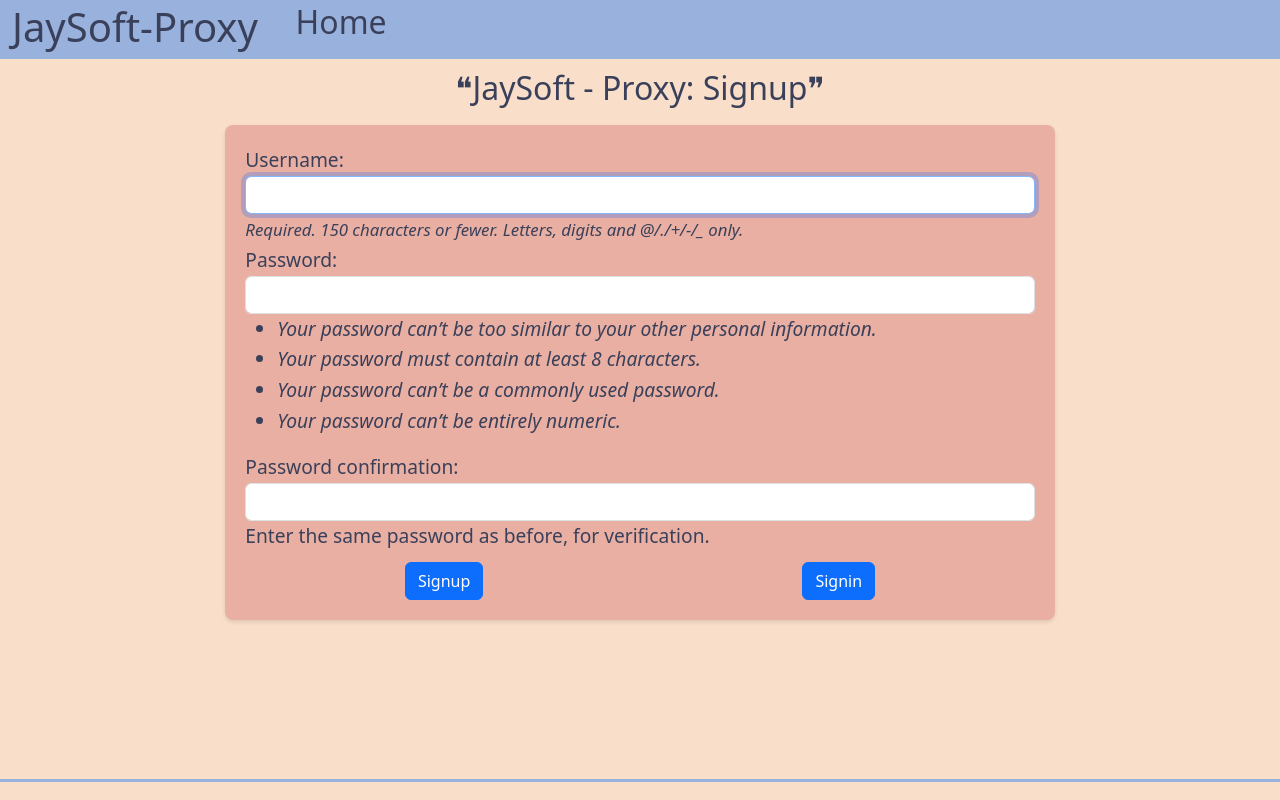
After one commit to iamjpsonkar/JaySoft-Proxy, a Django app: page /proxy/signup/ in a window 1280 px wide. The commit adds this page. Run offline with Django 5.2, Linux system fonts and the light colour scheme.

Commit message:
Added Signup and Signin

```diff
--- a/JS_Proxy/urls.py
+++ b/JS_Proxy/urls.py
@@ -20,7 +20,7 @@ from proxy import views
 
 urlpatterns = [
     path('admin/', admin.site.urls),
-    path('',views.ProxyView.as_view()),
+    path('',views.ProxyView.as_view(),name='home'),
     path('proxy/', include('proxy.urls')),
     path('proxy/server/', include('proxy_server.urls')),
     path('proxy/consumer/', include('proxy_consumer.urls')),
--- a/proxy/urls.py
+++ b/proxy/urls.py
@@ -1,6 +1,10 @@
 from django.urls import path
-from .views import ProxyView
+from .views import (
+    ProxyView, SignupView, SigninView
+)
 
 urlpatterns = [
-    path('', ProxyView.as_view(), name='proxy'),
+    path('', ProxyView.as_view(), name='proxy_home'),
+    path('signup/', SignupView.as_view(), name='proxy_signup'),
+    path('signin/', SigninView.as_view(), name='proxy_signin'),
 ]
--- a/proxy/views.py
+++ b/proxy/views.py
@@ -1,11 +1,46 @@
-from django.shortcuts import render
+from django.shortcuts import render, redirect
+from django.contrib.auth.forms import UserCreationForm, AuthenticationForm
+from django.contrib.auth import login, authenticate
 from django.views import View
+from django.http import HttpResponse
 
 
 page_args = {
-    "title":"ProxyHome"
+    "title":"ProxyHome",
+    "title_url":"proxy"
 }
 
 class ProxyView(View):
     def get(self, request):
         return render(request,'proxy/index.html', page_args)
+
+class SignupView(View):
+    def get(self, request):
+        form = UserCreationForm()
+        return render(request, 'proxy/signup.html', {'form': form})
+
+    def post(self, request):
+        form = UserCreationForm(request.POST)
+        if form.is_valid():
+            form.save()
+            username = form.cleaned_data.get('username')
+            raw_password = form.cleaned_data.get('password1')
+            user = authenticate(username=username, password=raw_password)
+            login(request, user)
+            return redirect('home')
+        else:
+            return render(request, 'proxy/signup.html', {'form': form})
+
+class SigninView(View):
+    def get(self, request):
+        form = AuthenticationForm()
+        return render(request, 'proxy/signin.html', {'form': form})
+
+    def post(self, request):
+        form = AuthenticationForm(request, data=request.POST)
+        if form.is_valid():
+            user = form.get_user()
+            login(request, user)
+            return redirect('home')
+        else:
+            return render(request, 'proxy/signin.html', {'form': form})
--- a/proxy_consumer/urls.py
+++ b/proxy_consumer/urls.py
@@ -2,5 +2,5 @@ from django.urls import path
 from .views import ProxyConsumerView
 
 urlpatterns = [
-    path('', ProxyConsumerView.as_view(), name='proxy_consumer'),
+    path('', ProxyConsumerView.as_view(), name='consumer_home'),
 ]
--- a/proxy_consumer/views.py
+++ b/proxy_consumer/views.py
@@ -2,7 +2,8 @@ from django.shortcuts import render
 from django.views import View
 
 page_args = {
-    "title":"ConsumerHome"
+    "title":"ConsumerHome",
+    "title_url":"/proxy/consumer"
 }
 
 class ProxyConsumerView(View):
--- a/proxy_server/urls.py
+++ b/proxy_server/urls.py
@@ -2,5 +2,5 @@ from django.urls import path
 from .views import ProxyServerView
 
 urlpatterns = [
-    path('', ProxyServerView.as_view(), name='proxy_server'),
+    path('', ProxyServerView.as_view(), name='server_home'),
 ]
--- a/proxy_server/views.py
+++ b/proxy_server/views.py
@@ -2,7 +2,8 @@ from django.shortcuts import render
 from django.views import View
 
 page_args = {
-    "title":"ServerHome"
+    "title":"ServerHome",
+    "title_url":"/proxy/server"
 }
 
 class ProxyServerView(View):
--- a/templates/base.html
+++ b/templates/base.html
@@ -12,12 +12,12 @@
             <div class="row">
                 <div class="flex-col">
                     <div>
-                        <a href="/proxy">
+                        <a href="/">
                             <h1>JaySoft-Proxy</h1>
                         </a>
                     </div>
                     <div>
-                        <a href=".">
+                        <a href={{ title_url|default:"." }}>
                             <h2>{{ title|default:"Home" }}</h2>
                         </a>
                     </div>
--- /dev/null
+++ b/templates/proxy/signup.html
@@ -0,0 +1,52 @@
+<!DOCTYPE html>
+{% extends '../base.html' %} {% load static %} {% block body_block %}
+<div class="container">
+	<div class="row justify-content-center" style="margin-top:10px;margin-bottom:10px;">
+		<div class="col-lg-8 text-center">
+			<h2 class="header-text">❝JaySoft - Proxy: Signup❞</h2>
+		</div>
+	</div>
+	<div class="row justify-content-center">
+		<div class="col-lg-8">
+			<div class="description">
+                <form method="post">
+                    {% csrf_token %}
+                    <div class="form-group">
+                        <label for="id_username">Username:</label>
+                        <input class="form-control" type="text" name="username" maxlength="150" autocapitalize="none" autocomplete="username" autofocus="" required="" aria-describedby="id_username_helptext" id="id_username"/>
+                        <span class="helptext" id="id_username_helptext"><small><em>Required. 150 characters or fewer. Letters, digits and @/./+/-/_ only.</em></small></span>
+                    </div>
+                    <div class="form-group">
+                        <label for="id_password1">Password:</label>
+                        <input class="form-control" type="password" name="password1" autocomplete="new-password" required="" aria-describedby="id_password1_helptext" id="id_password1">
+                        <span class="helptext" id="id_password1_helptext">
+                            <em>
+                                <ul>
+                                    <li>Your password can’t be too similar to your other personal information.</li>
+                                    <li>Your password must contain at least 8 characters.</li><li>Your password can’t be a commonly used password.</li>
+                                    <li>Your password can’t be entirely numeric.</li>
+                                </ul>
+                            </em>
+                        </span>
+                    </div>
+                    <div class="form-group">
+                        <label for="id_password2">Password confirmation:</label>
+                        <input class="form-control" type="password" name="password2" autocomplete="new-password" required="" aria-describedby="id_password2_helptext" id="id_password2">
+                        <span class="helptext" id="id_password2_helptext">Enter the same password as before, for verification.</span>
+                    </div>
+                    <div style="display:flex;justify-content:space-around;;margin-top:10px;">
+                        <div>
+                            <button type="submit" class="btn btn-primary">Signup</button>
+                        </div>
+                        <div>
+                            <a href="{% url 'proxy_signin' %}" class="btn btn-primary">
+                                Signin
+                            </a>
+                        </div>
+                    </div>
+                </form>
+			</div>
+		</div>
+	</div>
+</div>
+{% endblock %}
```
Also changed, not shown: templates/proxy/index.html (+19 -0 lines), templates/proxy/signin.html (added, +37 -0 lines).
